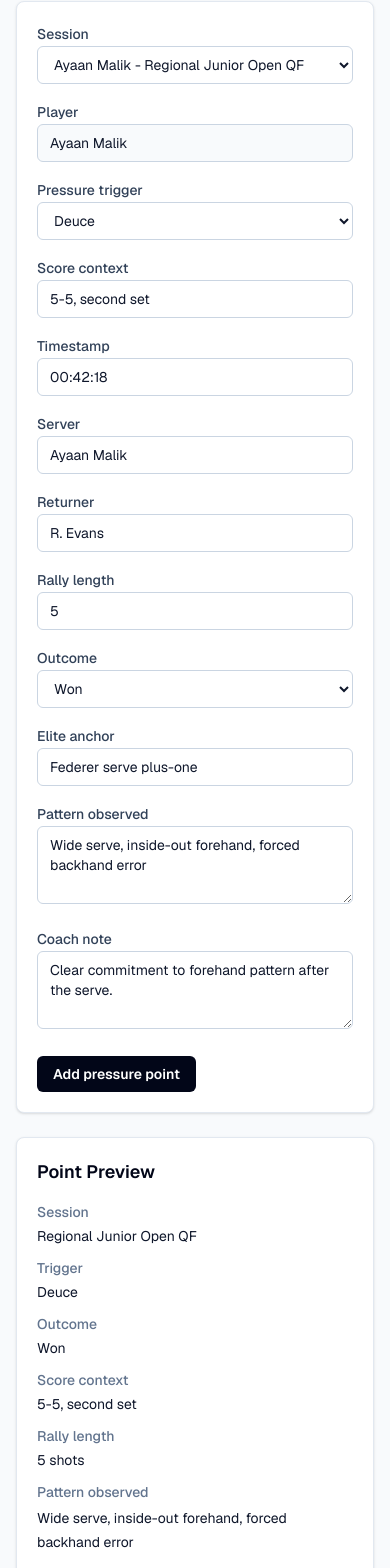
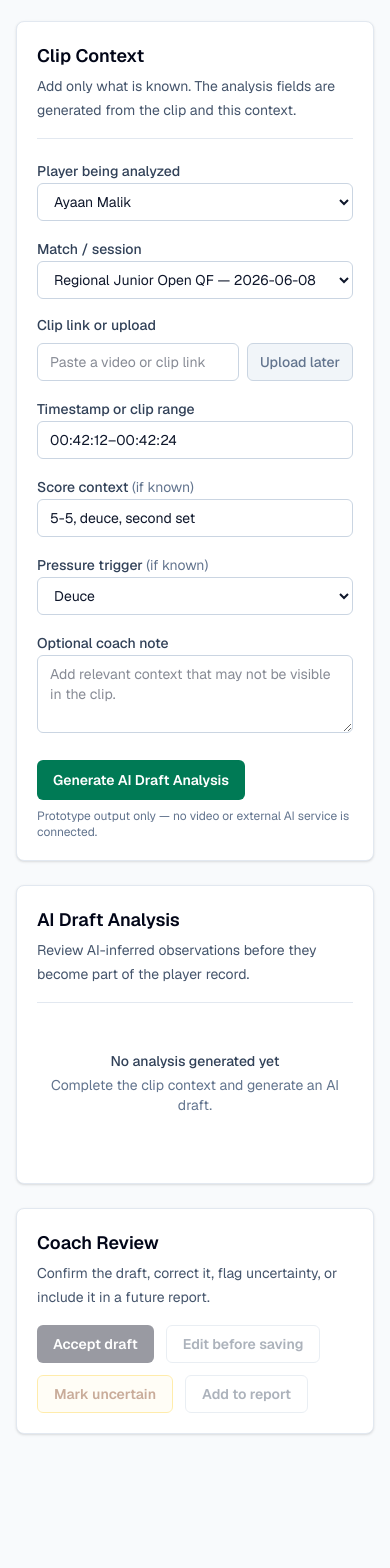
Before and after one commit to RaahimVeqar/Pinpoint-AI, a Next.js app: page /tagging in a window 390 px wide. Shown: the part 368-1936 px from the top of the page. After the commit the page ends 1834 px from the top, so only its background shows below. Built offline with nearby package versions, Linux system fonts and the light colour scheme.

Commit message:
Reframe tagging workflow as AI draft analysis

```diff
--- a/src/app/tagging/page.tsx
+++ b/src/app/tagging/page.tsx
@@ -2,15 +2,36 @@
 
 import { FormEvent, useState } from "react";
 import { PageShell } from "@/components/page-shell";
-import {
-  matchSessions,
-  players,
-  pressurePoints,
-  PressurePoint,
-  PressureTrigger,
-} from "@/lib/mock-data";
+import { matchSessions, players, PressureTrigger } from "@/lib/mock-data";
 
-type DraftPoint = Omit<PressurePoint, "id">;
+type ClipContext = {
+  playerId: string;
+  matchSessionId: string;
+  clipLink: string;
+  timestamp: string;
+  scoreContext: string;
+  pressureTrigger: PressureTrigger | "";
+  coachNote: string;
+};
+
+type AnalysisDraft = {
+  rallyLength: string;
+  serveOrReturn: string;
+  firstServeIn: string;
+  pointOutcome: string;
+  primaryPattern: string;
+  aggressionLevel: string;
+  riskDecision: string;
+  decidingShot: string;
+  resultType: string;
+  resetBehavior: string;
+  bodyLanguage: string;
+  tacticalPrinciple: string;
+  coachingTakeaway: string;
+  tags: string;
+  confidenceLevel: string;
+  eliteComparison: string;
+};
 
 const pressureTriggers: PressureTrigger[] = [
   "30-30",
@@ -22,303 +43,288 @@ const pressureTriggers: PressureTrigger[] = [
   "Tiebreak",
 ];
 
-export default function TaggingPage() {
-  const samplePoint = pressurePoints[0];
-  const [draftPoint, setDraftPoint] = useState<DraftPoint>({
-    matchSessionId: samplePoint.matchSessionId,
-    playerId: samplePoint.playerId,
-    timestamp: samplePoint.timestamp,
-    trigger: samplePoint.trigger,
-    scoreContext: samplePoint.scoreContext,
-    server: samplePoint.server,
-    returner: samplePoint.returner,
-    rallyLength: samplePoint.rallyLength,
-    patternObserved: samplePoint.patternObserved,
-    outcome: samplePoint.outcome,
-    coachNote: samplePoint.coachNote,
-    eliteComparisonAnchor: samplePoint.eliteComparisonAnchor,
-  });
-  const [localPoints, setLocalPoints] = useState<PressurePoint[]>([]);
+const analysisLabels: Record<keyof AnalysisDraft, string> = {
+  rallyLength: "Rally length estimate",
+  serveOrReturn: "Serve / return",
+  firstServeIn: "First serve in",
+  pointOutcome: "Point outcome",
+  primaryPattern: "Primary pattern detected",
+  aggressionLevel: "Aggression level",
+  riskDecision: "Risk decision",
+  decidingShot: "Shot that decided point",
+  resultType: "Error / winner type",
+  resetBehavior: "Reset behavior",
+  bodyLanguage: "Body language note",
+  tacticalPrinciple: "Tactical principle",
+  coachingTakeaway: "Coaching takeaway",
+  tags: "Tags",
+  confidenceLevel: "Confidence level",
+  eliteComparison: "Elite comparison",
+};
 
-  const session = matchSessions.find(
-    (item) => item.id === draftPoint.matchSessionId,
+function createMockAnalysis(context: ClipContext): AnalysisDraft {
+  const trigger = context.pressureTrigger || "Pressure point";
+  const score = context.scoreContext.trim() || "score context not supplied";
+  const isReturnPoint = ["Break Point", "Match Point"].includes(trigger);
+  const isHighPressure = ["Set Point", "Match Point", "Tiebreak"].includes(
+    trigger,
   );
-  const player = players.find((item) => item.id === draftPoint.playerId);
 
-  function updateDraft<Field extends keyof DraftPoint>(
-    field: Field,
-    value: DraftPoint[Field],
-  ) {
-    setDraftPoint((current) => ({ ...current, [field]: value }));
+  if (isReturnPoint) {
+    return {
+      rallyLength: "8 shots (estimated)",
+      serveOrReturn: "Return",
+      firstServeIn: "Yes — visible",
+      pointOutcome: "Won",
+      primaryPattern:
+        "Compact deep-middle return, baseline hold, then backhand redirection",
+      aggressionLevel: "Controlled",
+      riskDecision:
+        "Protected the return margin before attacking the first shorter ball",
+      decidingShot: "Backhand down the line",
+      resultType: "Forced forehand error",
+      resetBehavior: "Turned away promptly and restored position for the next point",
+      bodyLanguage: "Stable receiving posture and low emotional variance",
+      tacticalPrinciple:
+        "Remove early angles under pressure, then redirect from a balanced position",
+      coachingTakeaway:
+        "Keep the deep-middle return as the default target before looking to change direction.",
+      tags: `${trigger.toLowerCase()}, return depth, baseline hold, redirection`,
+      confidenceLevel: "Medium — key ball contacts are visible",
+      eliteComparison:
+        "Djokovic-style deep-middle return pattern: compact contact and neutral geometry before redirection",
+    };
   }
 
-  function handleSessionChange(matchSessionId: string) {
-    const nextSession = matchSessions.find((item) => item.id === matchSessionId);
+  return {
+    rallyLength: isHighPressure ? "6 shots (estimated)" : "5 shots (estimated)",
+    serveOrReturn: "Serve",
+    firstServeIn: "Yes — visible",
+    pointOutcome: "Won",
+    primaryPattern:
+      "Wide first serve followed by an early forehand into the open court",
+    aggressionLevel: isHighPressure ? "High, but organized" : "Controlled",
+    riskDecision:
+      "Accepted first-strike risk from a repeatable serve-plus-one pattern",
+    decidingShot: "Inside-out forehand",
+    resultType: "Forced backhand error",
+    resetBehavior: "Brief positive response, then a deliberate breathing reset",
+    bodyLanguage: `Committed posture despite ${score}`,
+    tacticalPrinciple:
+      "Use serve location to create a predictable first-forehand opportunity",
+    coachingTakeaway:
+      "Define both serve location and plus-one target before the pressure point begins.",
+    tags: `${trigger.toLowerCase()}, serve plus one, first strike, forehand`,
+    confidenceLevel: context.scoreContext ? "High — context and sequence align" : "Medium — score not confirmed",
+    eliteComparison:
+      "Federer-style serve-plus-one structure: serve width creates space for the first forehand",
+  };
+}
 
-    if (!nextSession) {
-      return;
-    }
+export default function TaggingPage() {
+  const [context, setContext] = useState<ClipContext>({
+    playerId: players[0].id,
+    matchSessionId: matchSessions[0].id,
+    clipLink: "",
+    timestamp: "00:42:12–00:42:24",
+    scoreContext: "5-5, deuce, second set",
+    pressureTrigger: "Deuce",
+    coachNote: "",
+  });
+  const [analysis, setAnalysis] = useState<AnalysisDraft | null>(null);
+  const [isEditing, setIsEditing] = useState(false);
+  const [reviewStatus, setReviewStatus] = useState("");
 
-    const nextPlayer = players.find((item) => item.id === nextSession.playerId);
-
-    setDraftPoint((current) => ({
-      ...current,
-      matchSessionId,
-      playerId: nextSession.playerId,
-      server: nextPlayer?.name ?? current.server,
-    }));
+  function updateContext<Field extends keyof ClipContext>(
+    field: Field,
+    value: ClipContext[Field],
+  ) {
+    setContext((current) => ({ ...current, [field]: value }));
   }
 
-  function handleSubmit(event: FormEvent<HTMLFormElement>) {
+  function updateAnalysis(field: keyof AnalysisDraft, value: string) {
+    setAnalysis((current) =>
+      current ? { ...current, [field]: value } : current,
+    );
+  }
+
+  function generateDraft(event: FormEvent<HTMLFormElement>) {
     event.preventDefault();
+    setAnalysis(createMockAnalysis(context));
+    setIsEditing(false);
+    setReviewStatus("AI draft generated from the supplied clip context.");
+  }
 
-    setLocalPoints((current) => [
-      {
-        ...draftPoint,
-        id: `local-point-${current.length + 1}`,
-      },
-      ...current,
-    ]);
+  function setStatus(status: string) {
+    setReviewStatus(status);
+    setIsEditing(false);
   }
 
   return (
     <PageShell
-      eyebrow="Manual analysis"
-      title="Pressure Point Tagging"
-      description="Capture structured high-pressure point details before report generation."
+      eyebrow="AI-assisted pressure point analysis"
+      title="Clip Analysis Workspace"
+      description="Provide the clip context. Pinpoint AI drafts the tactical analysis for coach review."
     >
-      <div className="grid gap-6 lg:grid-cols-[1.15fr_0.85fr]">
+      <div className="space-y-6">
         <form
-          onSubmit={handleSubmit}
+          onSubmit={generateDraft}
           className="rounded-lg border border-slate-200 bg-white p-5 shadow-sm"
         >
-          <div className="grid gap-4 md:grid-cols-2">
+          <div className="border-b border-slate-200 pb-4">
+            <h2 className="text-lg font-semibold text-slate-950">Clip Context</h2>
+            <p className="mt-1 text-sm leading-6 text-slate-600">
+              Add only what is known. The analysis fields are generated from the clip and this context.
+            </p>
+          </div>
+
+          <div className="mt-5 grid gap-4 md:grid-cols-2">
             <label className="space-y-2">
-              <span className="text-sm font-medium text-slate-700">Session</span>
+              <span className="text-sm font-medium text-slate-700">Player being analyzed</span>
               <select
-                value={draftPoint.matchSessionId}
-                onChange={(event) => handleSessionChange(event.target.value)}
+                value={context.playerId}
+                onChange={(event) => updateContext("playerId", event.target.value)}
                 className="w-full rounded-md border border-slate-300 bg-white px-3 py-2 text-sm text-slate-900"
               >
-                {matchSessions.map((item) => {
-                  const sessionPlayer = players.find(
-                    (playerItem) => playerItem.id === item.playerId,
-                  );
-
-                  return (
-                    <option key={item.id} value={item.id}>
-                      {sessionPlayer?.name} - {item.event}
-                    </option>
-                  );
-                })}
-              </select>
-            </label>
-            <label className="space-y-2">
-              <span className="text-sm font-medium text-slate-700">Player</span>
-              <input
-                readOnly
-                value={player?.name ?? ""}
-                className="w-full rounded-md border border-slate-300 bg-slate-50 px-3 py-2 text-sm text-slate-900"
-              />
-            </label>
-            <label className="space-y-2">
-              <span className="text-sm font-medium text-slate-700">
-                Pressure trigger
-              </span>
-              <select
-                value={draftPoint.trigger}
-                onChange={(event) =>
-                  updateDraft("trigger", event.target.value as PressureTrigger)
-                }
-                className="w-full rounded-md border border-slate-300 bg-white px-3 py-2 text-sm text-slate-900"
-              >
-                {pressureTriggers.map((trigger) => (
-                  <option key={trigger}>{trigger}</option>
+                {players.map((player) => (
+                  <option key={player.id} value={player.id}>{player.name}</option>
                 ))}
               </select>
             </label>
+
             <label className="space-y-2">
-              <span className="text-sm font-medium text-slate-700">
-                Score context
-              </span>
+              <span className="text-sm font-medium text-slate-700">Match / session</span>
+              <select
+                value={context.matchSessionId}
+                onChange={(event) => updateContext("matchSessionId", event.target.value)}
+                className="w-full rounded-md border border-slate-300 bg-white px-3 py-2 text-sm text-slate-900"
+              >
+                {matchSessions.map((session) => (
+                  <option key={session.id} value={session.id}>{session.event} — {session.date}</option>
+                ))}
+              </select>
+            </label>
+
+            <div className="space-y-2">
+              <span className="block text-sm font-medium text-slate-700">Clip link or upload</span>
+              <div className="flex gap-2">
+                <input
+                  type="url"
+                  placeholder="Paste a video or clip link"
+                  value={context.clipLink}
+                  onChange={(event) => updateContext("clipLink", event.target.value)}
+                  className="min-w-0 flex-1 rounded-md border border-slate-300 px-3 py-2 text-sm text-slate-900"
+                />
+                <button
+                  type="button"
+                  disabled
+                  title="Video upload will be available in a later pilot phase"
+                  className="rounded-md border border-slate-300 bg-slate-100 px-3 py-2 text-sm font-medium text-slate-500"
+                >
+                  Upload later
+                </button>
+              </div>
+            </div>
+
+            <label className="space-y-2">
+              <span className="text-sm font-medium text-slate-700">Timestamp or clip range</span>
               <input
-                value={draftPoint.scoreContext}
-                onChange={(event) =>
-                  updateDraft("scoreContext", event.target.value)
-                }
+                value={context.timestamp}
+                onChange={(event) => updateContext("timestamp", event.target.value)}
+                placeholder="e.g. 00:42:12–00:42:24"
                 className="w-full rounded-md border border-slate-300 px-3 py-2 text-sm text-slate-900"
               />
             </label>
+
             <label className="space-y-2">
-              <span className="text-sm font-medium text-slate-700">
-                Timestamp
-              </span>
+              <span className="text-sm font-medium text-slate-700">Score context <span className="font-normal text-slate-500">(if known)</span></span>
               <input
-                value={draftPoint.timestamp}
-                onChange={(event) => updateDraft("timestamp", event.target.value)}
+                value={context.scoreContext}
+                onChange={(event) => updateContext("scoreContext", event.target.value)}
+                placeholder="e.g. 5-5, deuce, second set"
                 className="w-full rounded-md border border-slate-300 px-3 py-2 text-sm text-slate-900"
               />
             </label>
+
             <label className="space-y-2">
-              <span className="text-sm font-medium text-slate-700">Server</span>
-              <input
-                value={draftPoint.server}
-                onChange={(event) => updateDraft("server", event.target.value)}
-                className="w-full rounded-md border border-slate-300 px-3 py-2 text-sm text-slate-900"
-              />
-            </label>
-            <label className="space-y-2">
-              <span className="text-sm font-medium text-slate-700">Returner</span>
-              <input
-                value={draftPoint.returner}
-                onChange={(event) => updateDraft("returner", event.target.value)}
-                className="w-full rounded-md border border-slate-300 px-3 py-2 text-sm text-slate-900"
-              />
-            </label>
-            <label className="space-y-2">
-              <span className="text-sm font-medium text-slate-700">
-                Rally length
-              </span>
-              <input
-                type="number"
-                min="1"
-                value={draftPoint.rallyLength}
-                onChange={(event) =>
-                  updateDraft("rallyLength", Number(event.target.value))
-                }
-                className="w-full rounded-md border border-slate-300 px-3 py-2 text-sm text-slate-900"
-              />
-            </label>
-            <label className="space-y-2">
-              <span className="text-sm font-medium text-slate-700">Outcome</span>
+              <span className="text-sm font-medium text-slate-700">Pressure trigger <span className="font-normal text-slate-500">(if known)</span></span>
               <select
-                value={draftPoint.outcome}
-                onChange={(event) =>
-                  updateDraft("outcome", event.target.value as "Won" | "Lost")
-                }
+                value={context.pressureTrigger}
+                onChange={(event) => updateContext("pressureTrigger", event.target.value as PressureTrigger | "")}
                 className="w-full rounded-md border border-slate-300 bg-white px-3 py-2 text-sm text-slate-900"
               >
-                <option>Won</option>
-                <option>Lost</option>
+                <option value="">Not specified</option>
+                {pressureTriggers.map((trigger) => <option key={trigger}>{trigger}</option>)}
               </select>
             </label>
-            <label className="space-y-2">
-              <span className="text-sm font-medium text-slate-700">
-                Elite anchor
-              </span>
-              <input
-                value={draftPoint.eliteComparisonAnchor ?? ""}
-                onChange={(event) =>
-                  updateDraft("eliteComparisonAnchor", event.target.value)
-                }
-                className="w-full rounded-md border border-slate-300 px-3 py-2 text-sm text-slate-900"
-              />
-            </label>
           </div>
+
           <label className="mt-4 block space-y-2">
-            <span className="text-sm font-medium text-slate-700">
-              Pattern observed
-            </span>
+            <span className="text-sm font-medium text-slate-700">Optional coach note</span>
             <textarea
-              value={draftPoint.patternObserved}
-              onChange={(event) =>
-                updateDraft("patternObserved", event.target.value)
-              }
+              value={context.coachNote}
+              onChange={(event) => updateContext("coachNote", event.target.value)}
               rows={3}
+              placeholder="Add relevant context that may not be visible in the clip."
               className="w-full rounded-md border border-slate-300 px-3 py-2 text-sm text-slate-900"
             />
           </label>
-          <label className="mt-4 block space-y-2">
-            <span className="text-sm font-medium text-slate-700">Coach note</span>
-            <textarea
-              value={draftPoint.coachNote}
-              onChange={(event) => updateDraft("coachNote", event.target.value)}
-              rows={3}
-              className="w-full rounded-md border border-slate-300 px-3 py-2 text-sm text-slate-900"
-            />
-          </label>
+
           <button
             type="submit"
-            className="mt-5 rounded-md bg-slate-950 px-4 py-2 text-sm font-semibold text-white transition hover:bg-slate-800"
+            className="mt-5 rounded-md bg-emerald-700 px-4 py-2.5 text-sm font-semibold text-white transition hover:bg-emerald-800"
           >
-            Add pressure point
+            Generate AI Draft Analysis
           </button>
+          <p className="mt-2 text-xs text-slate-500">Prototype output only — no video or external AI service is connected.</p>
         </form>
 
-        <aside className="space-y-4">
-          <section className="rounded-lg border border-slate-200 bg-white p-5 shadow-sm">
-            <h2 className="text-lg font-semibold text-slate-950">
-              Point Preview
-            </h2>
-            <dl className="mt-4 space-y-3 text-sm">
-              <div>
-                <dt className="font-medium text-slate-500">Session</dt>
-                <dd className="mt-1 text-slate-900">{session?.event}</dd>
-              </div>
-              <div>
-                <dt className="font-medium text-slate-500">Trigger</dt>
-                <dd className="mt-1 text-slate-900">{draftPoint.trigger}</dd>
-              </div>
-              <div>
-                <dt className="font-medium text-slate-500">Outcome</dt>
-                <dd className="mt-1 text-slate-900">{draftPoint.outcome}</dd>
-              </div>
-              <div>
-                <dt className="font-medium text-slate-500">Score context</dt>
-                <dd className="mt-1 text-slate-900">
-                  {draftPoint.scoreContext}
-                </dd>
-              </div>
-              <div>
-                <dt className="font-medium text-slate-500">Rally length</dt>
-                <dd className="mt-1 text-slate-900">
-                  {draftPoint.rallyLength} shots
-                </dd>
-              </div>
-              <div>
-                <dt className="font-medium text-slate-500">
-                  Pattern observed
-                </dt>
-                <dd className="mt-1 leading-6 text-slate-900">
-                  {draftPoint.patternObserved}
-                </dd>
-              </div>
-              <div>
-                <dt className="font-medium text-slate-500">Coach note</dt>
-                <dd className="mt-1 leading-6 text-slate-900">
-                  {draftPoint.coachNote}
-                </dd>
-              </div>
+        <section className="rounded-lg border border-slate-200 bg-white p-5 shadow-sm">
+          <div className="flex flex-col gap-2 border-b border-slate-200 pb-4 sm:flex-row sm:items-start sm:justify-between">
+            <div>
+              <h2 className="text-lg font-semibold text-slate-950">AI Draft Analysis</h2>
+              <p className="mt-1 text-sm leading-6 text-slate-600">Review AI-inferred observations before they become part of the player record.</p>
+            </div>
+            {analysis && <span className="w-fit rounded-full bg-amber-50 px-3 py-1 text-xs font-semibold text-amber-800">Draft — coach review required</span>}
+          </div>
+
+          {!analysis ? (
+            <div className="py-12 text-center">
+              <p className="text-sm font-medium text-slate-700">No analysis generated yet</p>
+              <p className="mt-1 text-sm text-slate-500">Complete the clip context and generate an AI draft.</p>
+            </div>
+          ) : (
+            <dl className="mt-5 grid gap-x-8 gap-y-5 md:grid-cols-2">
+              {(Object.keys(analysisLabels) as (keyof AnalysisDraft)[]).map((field) => (
+                <div key={field} className={field === "coachingTakeaway" || field === "eliteComparison" ? "md:col-span-2" : ""}>
+                  <dt className="text-xs font-semibold uppercase tracking-wide text-slate-500">{analysisLabels[field]}</dt>
+                  <dd className="mt-1 text-sm leading-6 text-slate-900">
+                    {isEditing ? (
+                      <textarea
+                        value={analysis[field]}
+                        onChange={(event) => updateAnalysis(field, event.target.value)}
+                        rows={field === "coachingTakeaway" || field === "eliteComparison" ? 2 : 1}
+                        className="w-full rounded-md border border-slate-300 px-3 py-2 text-sm text-slate-900"
+                      />
+                    ) : analysis[field]}
+                  </dd>
+                </div>
+              ))}
             </dl>
-          </section>
+          )}
+        </section>
 
-          <section className="rounded-lg border border-slate-200 bg-white p-5 shadow-sm">
-            <h2 className="text-lg font-semibold text-slate-950">
-              Local points added
-            </h2>
-            {localPoints.length === 0 ? (
-              <p className="mt-3 text-sm leading-6 text-slate-600">
-                Added points will appear here for this page session only.
-              </p>
-            ) : (
-              <div className="mt-4 space-y-3">
-                {localPoints.map((point) => (
-                  <article
-                    key={point.id}
-                    className="rounded-md border border-slate-200 bg-slate-50 p-3"
-                  >
-                    <p className="text-sm font-semibold text-slate-950">
-                      {point.timestamp} | {point.trigger} | {point.outcome}
-                    </p>
-                    <p className="mt-1 text-sm leading-6 text-slate-700">
-                      {point.scoreContext} - {point.patternObserved}
-                    </p>
-                  </article>
-                ))}
-              </div>
-            )}
-          </section>
-        </aside>
+        <section className="rounded-lg border border-slate-200 bg-white p-5 shadow-sm">
+          <h2 className="text-lg font-semibold text-slate-950">Coach Review</h2>
+          <p className="mt-1 text-sm leading-6 text-slate-600">Confirm the draft, correct it, flag uncertainty, or include it in a future report.</p>
+          <div className="mt-4 flex flex-wrap gap-3">
+            <button type="button" disabled={!analysis} onClick={() => setStatus("Draft accepted by coach.")} className="rounded-md bg-slate-950 px-4 py-2 text-sm font-semibold text-white disabled:cursor-not-allowed disabled:opacity-40">Accept draft</button>
+            <button type="button" disabled={!analysis} onClick={() => { setIsEditing((current) => !current); setReviewStatus(isEditing ? "Edits retained in this local draft." : "Editing enabled. Review every change before saving."); }} className="rounded-md border border-slate-300 bg-white px-4 py-2 text-sm font-semibold text-slate-700 disabled:cursor-not-allowed disabled:opacity-40">{isEditing ? "Finish editing" : "Edit before saving"}</button>
+            <button type="button" disabled={!analysis} onClick={() => setStatus("Draft marked uncertain for further coach review.")} className="rounded-md border border-amber-300 bg-amber-50 px-4 py-2 text-sm font-semibold text-amber-900 disabled:cursor-not-allowed disabled:opacity-40">Mark uncertain</button>
+            <button type="button" disabled={!analysis} onClick={() => setStatus("Draft added to the local report queue.")} className="rounded-md border border-slate-300 bg-white px-4 py-2 text-sm font-semibold text-slate-700 disabled:cursor-not-allowed disabled:opacity-40">Add to report</button>
+          </div>
+          {reviewStatus && <p role="status" className="mt-4 rounded-md bg-slate-50 px-3 py-2 text-sm text-slate-700">{reviewStatus}</p>}
+        </section>
       </div>
     </PageShell>
   );
--- a/src/components/site-navigation.tsx
+++ b/src/components/site-navigation.tsx
@@ -8,7 +8,7 @@ const navigationItems = [
   { href: "/dashboard", label: "Dashboard" },
   { href: "/players", label: "Players" },
   { href: "/matches", label: "Matches" },
-  { href: "/tagging", label: "Tagging" },
+  { href: "/tagging", label: "Clip Analysis" },
   { href: "/reports", label: "Reports" },
   { href: "/elite-library", label: "Elite Library" },
 ];
```
Also changed, not shown: src/app/elite-library/page.tsx (+6 -1 lines), data/README.md (added), data/elite-pressure-points-template.csv (added), 1 other file (tests, documents, lock files or other folders).
